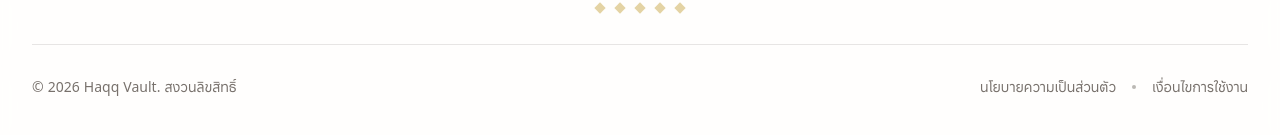
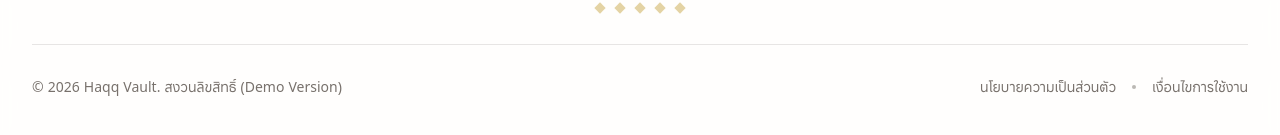
Before and after one commit to danya0365/haqq-vault-nextjs, a Next.js app: page / in a window 1280 px wide. Shown: the part 3966-4101 px from the top of the page. Built offline with nearby package versions, Linux system fonts and the light colour scheme.

Commit message:
feat: update MainFooter component.

```diff
--- a/src/presentation/layouts/MainFooter.tsx
+++ b/src/presentation/layouts/MainFooter.tsx
@@ -118,7 +118,7 @@ export function MainFooter() {
           {/* Bottom Section */}
           <div className="border-t border-border pt-8 flex flex-col md:flex-row justify-between items-center gap-4">
             <p className="text-sm text-muted text-center md:text-left">
-              © {new Date().getFullYear()} Haqq Vault. สงวนลิขสิทธิ์
+              © {new Date().getFullYear()} Haqq Vault. สงวนลิขสิทธิ์ (Demo Version)
             </p>
 
             <div className="flex items-center gap-4 text-sm text-muted">
```
